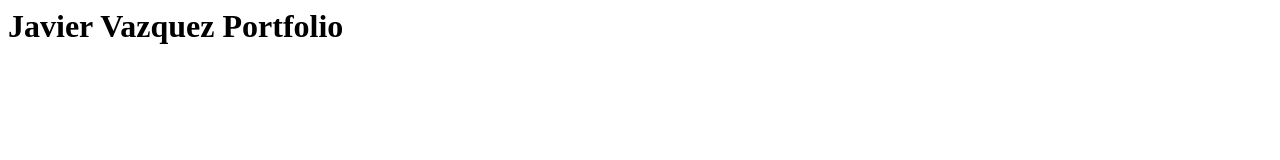
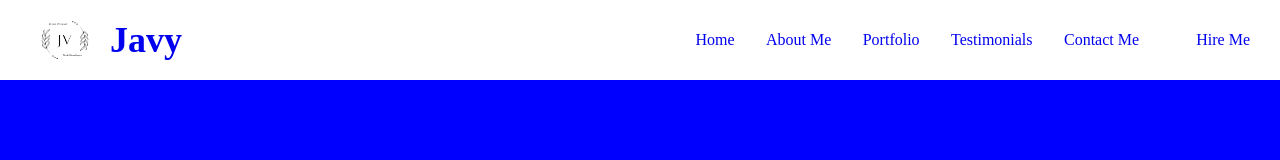
Before and after one commit to Xavy-Romeo/portfolio-web-dev, a plain HTML site: page index.html in a window 1280 px wide. Drawn offline with Linux system fonts and the light colour scheme.

Commit message:
created basic header template

```diff
--- a/index.html
+++ b/index.html
@@ -1 +1,62 @@
-<h1>Javier Vazquez Portfolio</h1>
+<!DOCTYPE html>
+<html lang="en">
+<head>
+    <meta charset="UTF-8">
+    <meta http-equiv="X-UA-Compatible" content="IE=edge">
+    <meta name="viewport" content="width=device-width, initial-scale=1.0">
+
+    <link rel="stylesheet" href="./src/sass/styles.css">
+
+    <title>Javier Vazquez - Portfolio</title>
+
+</head>
+<body>
+    <header>
+        <div class="header-container container">
+            <div class="header-title-container">
+                <a href="#">
+                    <div class="header-logo-container">
+                        <img src="./src/assets/images/JV_Logo.png" >
+                    </div>
+                    <div class="header-title">
+                        <h1>Javy</h1>
+                    </div>
+                </a>
+            </div>
+            <nav>
+                <ul>
+                    <li>
+                        <a href="#home" class="nav-link">Home</a>
+                    </li>
+                    <li>
+                        <a href="#about" class="nav-link">About Me</a>
+                    </li>
+                    <li>
+                        <a href="#portfolio" class="nav-link">Portfolio</a>
+                    </li>
+                    <li>
+                        <a href="#testimonials" class="nav-link">Testimonials</a>
+                    </li>
+                    <li>
+                        <a href="#contact-me" class="nav-link">Contact Me</a>
+                    </li>
+                </ul>
+            </nav>
+            <div class="hire-me-btn-container">
+                <a href="#contact-me">
+                    Hire Me
+                </a>
+            </div>
+
+        </div>
+    </header>
+    <main>
+
+
+        <div class="testSpacer"></div>
+    </main>
+    <footer>
+
+    </footer>
+</body>
+</html>
--- /dev/null
+++ b/src/sass/_global.scss
@@ -0,0 +1,5 @@
+.container {
+    max-width: 1600px;
+    width: 100%;
+    padding: 0 30px;
+}
--- /dev/null
+++ b/src/sass/_header.scss
@@ -0,0 +1,55 @@
+header {
+    position: fixed;
+    background: rgb(255,255,255);
+    height: 80px;
+    width: 100%;
+    display: flex;
+    justify-content: center;
+    .header-container {
+        display: flex;
+        justify-content: space-between;
+        align-items: center;
+        .header-title-container {
+            width: 60%;
+            a {
+                display: flex;
+                align-items: center;
+                text-decoration: none;
+                .header-logo-container {
+                    margin-right: 10px;
+                    height: 70px;
+                    img {
+                        height: 100%;
+                    }
+                }
+                h1 {
+                    font-size: 36px;
+                }
+            }
+        }
+        nav {
+            width: 40%;
+            display: flex;
+            justify-content: flex-end;
+            ul {
+                width: 100%;
+                display: flex;
+                justify-content: space-between;
+                li {
+                    list-style: none;
+                    .nav-link {
+                        text-decoration: none;
+                    }
+                }
+            }
+        }
+        .hire-me-btn-container {
+            width: 10%;
+            display: flex;
+            justify-content: flex-end;
+            a {
+                text-decoration: none;
+            }
+        }
+    }
+}
--- /dev/null
+++ b/src/sass/_reset.scss
@@ -0,0 +1,5 @@
+* {
+    margin: 0;
+    padding: 0;
+    box-sizing: border-box;
+}
--- /dev/null
+++ b/src/sass/_testFiller.scss
@@ -0,0 +1,5 @@
+.testSpacer {
+    background: blue;
+    height: 130vh;
+    width: 100%;
+}
--- /dev/null
+++ b/src/sass/_variables.scss
@@ -0,0 +1,3 @@
+$primaryColor: white;
+$secondaryColor: white;
+$tertiaryColor: white;
--- /dev/null
+++ b/src/sass/styles.scss
@@ -0,0 +1,5 @@
+@import 'reset';
+@import 'variables';
+@import 'global';
+@import 'header';
+@import 'testFiller';
```
Also changed, not shown: src/assets/images/JV_Logo.png (added), src/js/index.js (added), src/sass/styles.css (added), 1 other file.
